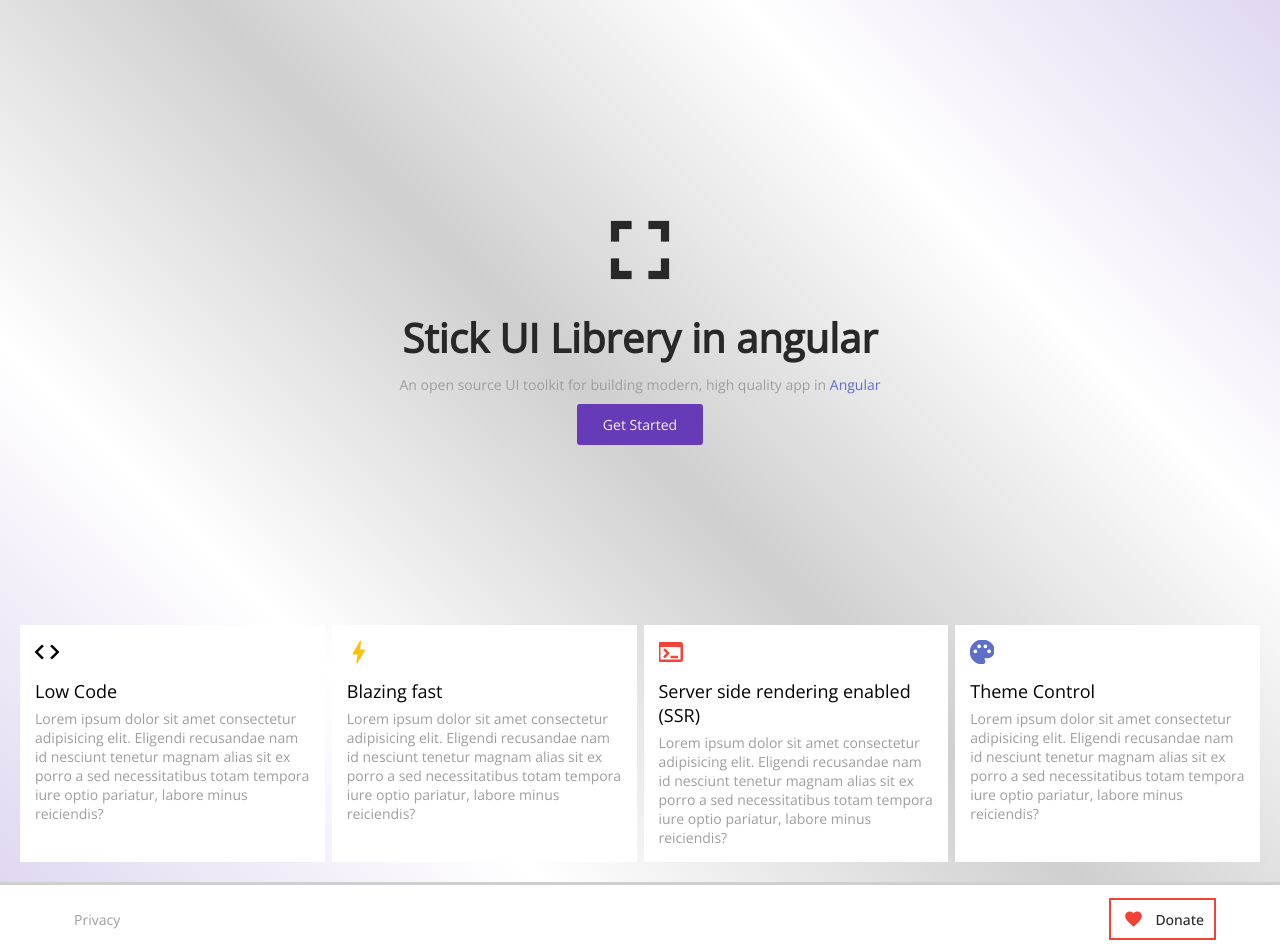
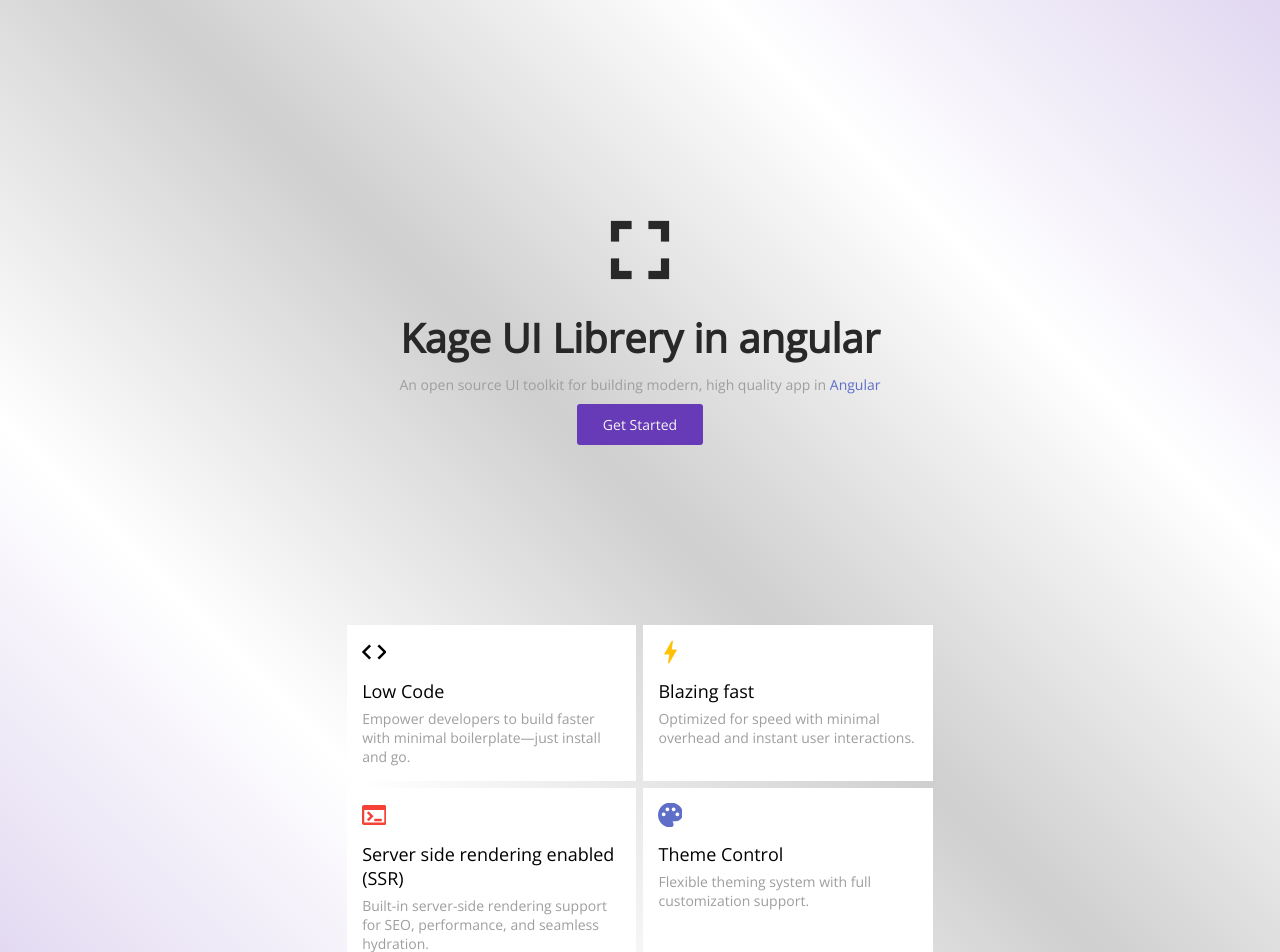
Before and after one commit to sanjib-kumar-mandal/kage-ui, an Angular app: page / in a window 1280 px wide. Shown: the top 952 px of the page. Built offline with nearby package versions, Linux system fonts and the light colour scheme.

Commit message:
Document changes are being made

```diff
--- a/package.json
+++ b/package.json
@@ -21,6 +21,7 @@
     "@angular/platform-browser-dynamic": "^19.2.0",
     "@angular/router": "^19.2.0",
     "@types/prismjs": "^1.26.5",
+    "angular-cli-ghpages": "^2.0.3",
     "kage-ui": "file:dist/kage-ui",
     "prismjs": "^1.30.0",
     "rxjs": "~7.8.0",
--- a/src/app/pages/home/home.component.html
+++ b/src/app/pages/home/home.component.html
@@ -1,28 +1,28 @@
 <div class="banner">
     <mat-icon class="logo" fontIcon="fullscreen"></mat-icon>
-    <h1>Stick UI Librery in angular</h1>
+    <h1>Kage UI Librery in angular</h1>
     <p class="description">An open source UI toolkit for building modern, high quality app in <a href="https://angular.dev/" target="_blank">Angular</a></p>
     <button routerLink="/librery">Get Started</button>
     <div class="cards">
         <div class="card">
             <mat-icon class="dark" fontIcon="code"></mat-icon>
             <h3>Low Code</h3>
-            <p>Lorem ipsum dolor sit amet consectetur adipisicing elit. Eligendi recusandae nam id nesciunt tenetur magnam alias sit ex porro a sed necessitatibus totam tempora iure optio pariatur, labore minus reiciendis?</p>
+            <p>Empower developers to build faster with minimal boilerplate—just install and go.</p>
         </div>
         <div class="card">
             <mat-icon class="warning" fontIcon="bolt"></mat-icon>
             <h3>Blazing fast</h3>
-            <p>Lorem ipsum dolor sit amet consectetur adipisicing elit. Eligendi recusandae nam id nesciunt tenetur magnam alias sit ex porro a sed necessitatibus totam tempora iure optio pariatur, labore minus reiciendis?</p>
+            <p>Optimized for speed with minimal overhead and instant user interactions.</p>
         </div>
         <div class="card">
             <mat-icon class="danger" fontIcon="terminal"></mat-icon>
             <h3>Server side rendering enabled (SSR)</h3>
-            <p>Lorem ipsum dolor sit amet consectetur adipisicing elit. Eligendi recusandae nam id nesciunt tenetur magnam alias sit ex porro a sed necessitatibus totam tempora iure optio pariatur, labore minus reiciendis?</p>
+            <p>Built-in server-side rendering support for SEO, performance, and seamless hydration.</p>
         </div>
         <div class="card">
             <mat-icon class="secondary" fontIcon="palette"></mat-icon>
             <h3>Theme Control</h3>
-            <p>Lorem ipsum dolor sit amet consectetur adipisicing elit. Eligendi recusandae nam id nesciunt tenetur magnam alias sit ex porro a sed necessitatibus totam tempora iure optio pariatur, labore minus reiciendis?</p>
+            <p>Flexible theming system with full customization support.</p>
         </div>
     </div>
 </div>
```
Also changed, not shown: 1 other file (tests, documents, lock files or other folders).
